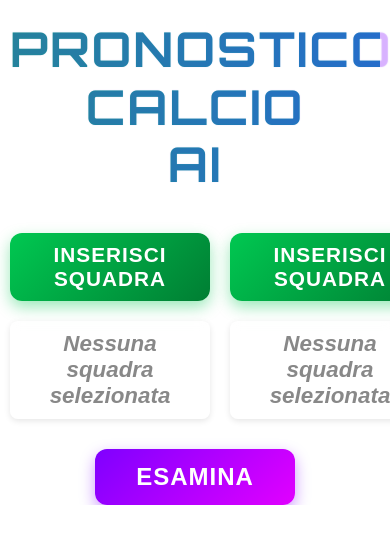
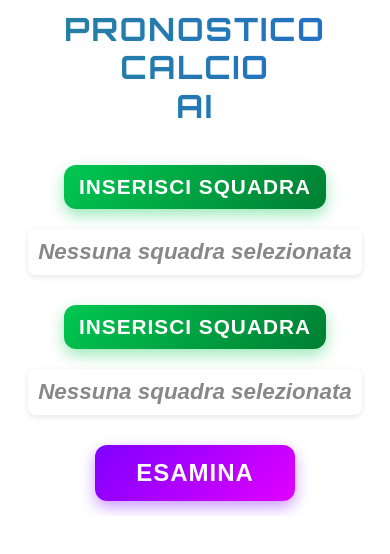
Before and after one commit to sasasa23rf/sito, a plain HTML site: page index.html in a window 390 px wide. Drawn offline with Linux system fonts and the light colour scheme; no server answers.

Commit message:
Update style.css

```diff
--- a/style.css
+++ b/style.css
@@ -35,8 +35,8 @@ body {
 
 /* 🟩 Titolo Principale */
 h1 {
-    margin-top: 10px;
-    margin-bottom: 30px;
+    margin-top: 0px;
+    margin-bottom: 10px;
     text-align: center;
     font-family: 'Orbitron', sans-serif;
     font-size: 4rem;
@@ -61,7 +61,7 @@ h1 {
     /* ... (proprietà esistenti come display: flex, align-items: flex-start, ecc.) ... */
     display: flex;
     flex-wrap: wrap;
-    align-items: flex-start;
+    align-items: stretch;
     justify-content: space-around;
     gap: 20px;
 
@@ -118,6 +118,7 @@ h1 {
     text-transform: uppercase;
     letter-spacing: 1px;
     min-width: 200px;
+    margin-bottom: 15px;
   }
 
   .middle-column .button-area button:hover {
@@ -300,6 +301,7 @@ label {
     font-size: 1rem; /* Usa rem */
 }
 
+
 .goal-summary th, .goal-summary td {
     border: 1px solid #ddd;
     padding: 10px; /* Padding aumentato */
@@ -412,7 +414,7 @@ label {
     }
 
     h1 {
-        margin-top: 10px;
+        margin-top: 0px;
         margin-bottom: 30px;
         text-align: center;
         font-size: 3rem;
@@ -725,33 +727,41 @@ label {
 
 
 
+/* Contenitori per gli annunci laterali */
+/* Contenitori per gli annunci laterali */
+  /* Contenitori per gli annunci laterali */ /* Contenitori per gli annunci laterali */ /* Contenitori per gli annunci laterali */
+/* Annuncio posizionato sotto tutto */
+.ads-container.below {
+  margin-top: 30px; /* Aggiunge spazio sopra l'annuncio */
+  text-align: center; /* Centra l'annuncio orizzontalmente */
+  padding: 20px 0;
+  background-color: #f4f4f4; /* Imposta uno sfondo chiaro per l'area dell'annuncio */
+  border-radius: 8px;
+  position: relative;
+  bottom: 0; /* Posiziona l'annuncio in fondo alla pagina */
+  width: 100%; /* Si espande per tutta la larghezza */
+}
+
+/*fine    Contenitori per gli annunci laterali */
+/*fine    Contenitori per gli annunci laterali *//*fine    Contenitori per gli annunci laterali *//*fine    Contenitori per gli annunci laterali *//*fine    Contenitori per gli annunci laterali */
 
 
-  /* Contenitori per gli annunci laterali */
-  .ads-container {
-    position: fixed;           /* Fissiamo il contenitore degli annunci ai lati della pagina */
-    top: 50%;                  /* Posizioniamo gli annunci verticalmente al centro della pagina */
-    width: 300px;              /* Larghezza degli annunci */
-    height: auto;              /* Altezza automatica in base al contenuto dell'annuncio */
-    min-height: 100px;         /* Altezza minima per il contenitore */
-    background-color: transparent; /* Rende il contenitore invisibile */
-    z-index: 1000;             /* Assicura che gli annunci siano sopra altri contenuti */
+
+
+.search-column {
+    display: flex;
+    flex-direction: column;
+    justify-content: space-between;
+    min-height: 100%;
+  }
+
+
+@media (max-width: 768px) {
+  h1 {
+    font-size: 2rem;
+  }
+
+  .team-buttons {
+    flex-direction: column;
+  }
 }
-
-/* Annuncio a sinistra */
-.ads-container.left {
-    left: 0;                   /* Posiziona il contenitore a sinistra */
-    transform: translateY(-50%);  /* Centra verticalmente */
-}
-
-/* Annuncio a destra */
-.ads-container.right {
-    right: 0;                  /* Posiziona il contenitore a destra */
-    transform: translateY(-50%);  /* Centra verticalmente */
-}
-
-/* Impostazioni degli annunci */
-.adsbygoogle {
-    width: 100%;               /* Ogni annuncio occupa tutta la larghezza del contenitore */
-    height: auto;              /* Altezza automatica */
-}
```
